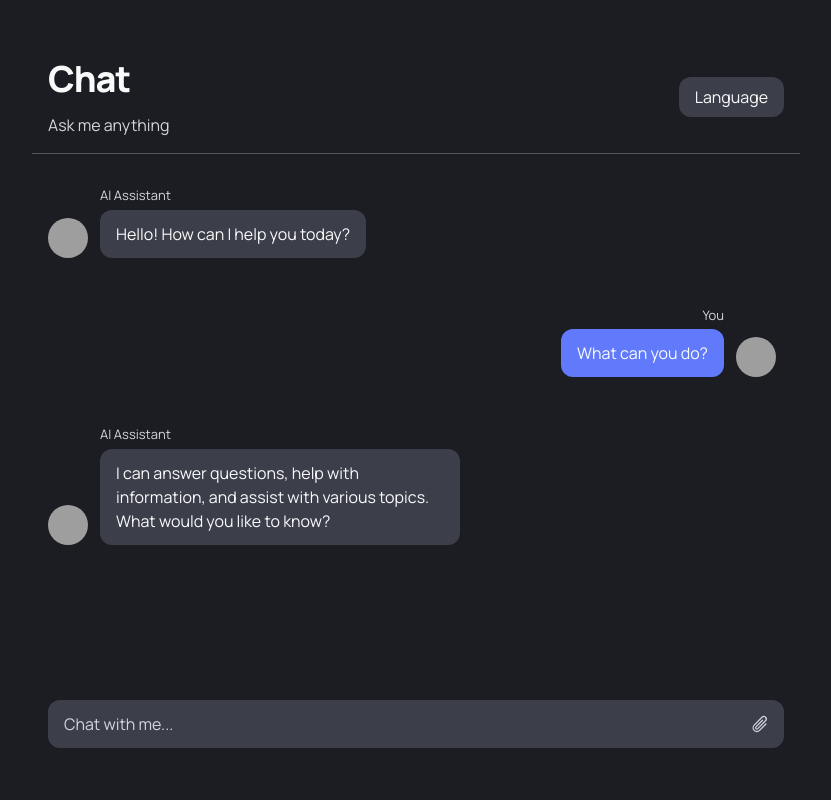
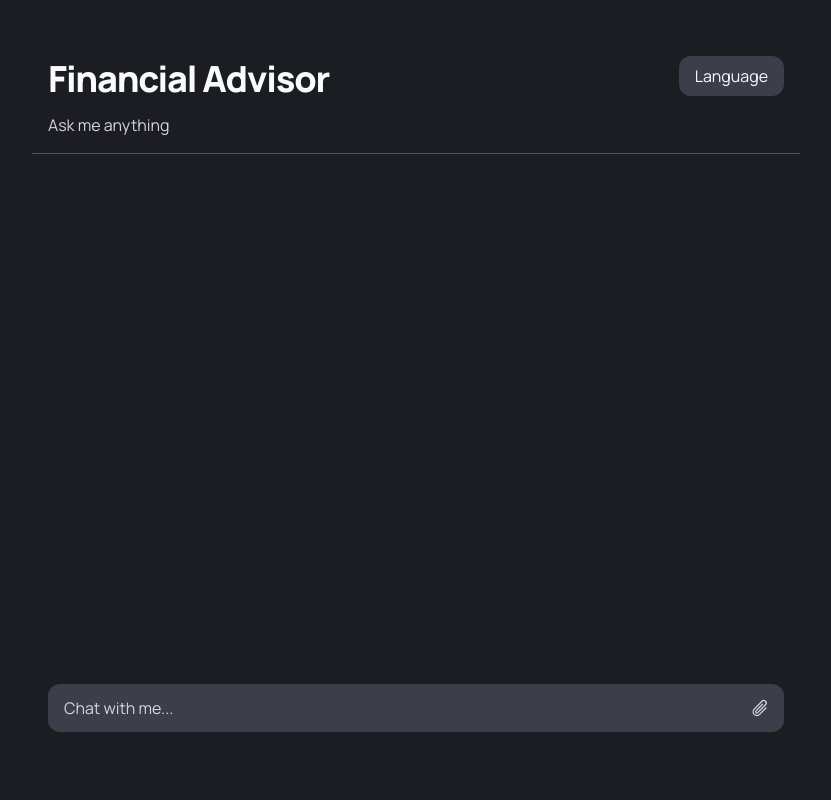
Before and after one commit to AnderVicario/GrAL, a Flask app: page / in a window 1280 px wide. Shown: the whole page, without its empty margins (224-1055 px from the left). Run offline with Flask 3, Linux system fonts and the light colour scheme; some libraries are stand-ins or nearby versions; grey boxes are pictures that could not be loaded.

Commit message:
feat: conversation init

```diff
--- a/agents/news_agent.py
+++ b/agents/news_agent.py
@@ -31,7 +31,7 @@ class NewsAnalysisAgent:
         queries = [self.entity]
 
         if self.country:
-            queries.append(f"{self.entity} {self.country_name}")
+            queries.append(f"{self.entity} {self.country}")
 
         if self.sector:
             queries.append(f"{self.entity} {self.sector}")
--- a/app.py
+++ b/app.py
@@ -1,9 +1,11 @@
 from flask import Flask, render_template, request, redirect, url_for, session
+from main import main
 import os, locale, json, glob
 
 # Configuración básica de la aplicación
 template_dir = os.path.abspath(os.path.join(os.path.dirname(__file__), 'web', 'templates'))
-app = Flask(__name__, template_folder=template_dir)
+static_dir = os.path.abspath(os.path.join(os.path.dirname(__file__), 'web', 'static'))
+app = Flask(__name__, template_folder=template_dir, static_folder=static_dir)
 
 app.secret_key = 'clave_secreta'  # Necesaria para usar sesiones
 
@@ -21,6 +23,10 @@ for lang in language_list:
 
 conversation = []
 
+@app.before_request
+def initialize_conversation():
+    if 'conversation' not in session:
+        session['conversation'] = []
 
 @app.route("/set_lang/<lang>")
 def set_lang(lang):
@@ -32,22 +38,34 @@ def set_lang(lang):
 
 @app.route("/", methods=["GET", "POST"])
 def index():
-    # Obtener el idioma seleccionado de la sesión o usar por defecto
     lang_code = session.get('app_language', 'en_US')
     translations = languages.get(lang_code, {})
-
-    print(translations)
 
     if request.method == "POST":
         user_input = request.form.get("user_input", "").strip()
         if user_input:
-            # Generar una respuesta placeholder para el bot
-            bot_response = f"Bot response (placeholder) for: {user_input}"
-            conversation.append({"sender": translations.get("user", "User"), "message": user_input})
-            conversation.append({"sender": translations.get("ai", "AI Assistant"), "message": bot_response})
+            # Añadir mensaje del usuario
+            session['conversation'].append({
+                "sender": translations.get("user", "User"),
+                "message": user_input
+            })
+
+            # Obtener respuesta del bot
+            bot_response = main(user_input)  # Asegúrate que esta función existe
+
+            # Añadir respuesta del bot
+            session['conversation'].append({
+                "sender": translations.get("ai", "AI"),
+                "message": bot_response
+            })
+
+            session.modified = True  # Necesario para actualizar la sesión
+
         return redirect(url_for("index"))
 
-    return render_template("index.html", conversation=conversation, translations=translations)
+    return render_template("index.html",
+                         translations=translations,
+                         conversation=session.get('conversation', []))
 
 
 if __name__ == "__main__":
--- /dev/null
+++ b/web/static/scripts.js
@@ -0,0 +1,14 @@
+document.getElementById('langToggle').addEventListener('click', function() {
+    const dropdown = document.getElementById('langDropdown');
+    dropdown.classList.toggle('hidden');
+  });
+
+  // Cerrar el dropdown si se hace clic fuera
+  document.addEventListener('click', function(event) {
+    const dropdown = document.getElementById('langDropdown');
+    const toggleButton = document.getElementById('langToggle');
+
+    if (!dropdown.contains(event.target) && !toggleButton.contains(event.target)) {
+      dropdown.classList.add('hidden');
+    }
+  });
--- a/web/templates/index.html
+++ b/web/templates/index.html
@@ -23,61 +23,53 @@
                 <p class="text-[#F9FAFA] text-4xl font-black leading-tight tracking-[-0.033em]">{{ translations.title }}</p>
                 <p class="text-[#D5D6DD] text-base font-normal leading-normal">{{ translations.subtitle }}</p>
               </div>
-              <div class="flex items-center gap-3">
               <div class="relative group">
-                    <button class="flex items-center justify-center h-10 px-4 rounded-xl bg-[#3C3F4A] text-[#F9FAFA]">
+                <button id="langToggle" class="flex items-center justify-center h-10 px-4 rounded-xl bg-[#3C3F4A] text-[#F9FAFA]">
                   {{ translations.lang }}
                 </button>
-                    <div class="hidden group-hover:block absolute right-0 mt-2 w-32 bg-[#3C3F4A] rounded-lg shadow-lg">
-                        <a href="{{ url_for('set_lang', lang='en_US') }}" class="block px-4 py-2 text-[#F9FAFA] hover:bg-[#607AFB]">
+                <div id="langDropdown" class="hidden absolute right-0 mt-1 bg-[#3C3F4A] rounded-lg shadow-lg z-50">
+                  <a href="{{ url_for('set_lang', lang='en_US') }}" class="block px-4 py-2 text-[#F9FAFA] hover:bg-[#607AFB] hover:rounded-lg">
                     English
                   </a>
-                        <a href="{{ url_for('set_lang', lang='eu_ES') }}" class="block px-4 py-2 text-[#F9FAFA] hover:bg-[#607AFB]">
+                  <a href="{{ url_for('set_lang', lang='eu_ES') }}" class="block px-4 py-2 text-[#F9FAFA] hover:bg-[#607AFB] hover:rounded-lg">
                     Euskara
                   </a>
                 </div>
               </div>
             </div>
+
+            <div class="flex-1 overflow-y-auto pr-2 mb-4 space-y-4" style="scrollbar-width: auto; scrollbar-color: #3C3F4A #1C1D22;">
+              {% for message in conversation %}
+                {% if message.sender == translations.user %}
+                  <!-- Mensaje del usuario -->
+                  <div class="flex items-end gap-3 p-4 justify-end">
+                    <div class="flex flex-1 flex-col gap-1 items-end">
+                      <p class="text-[#D5D6DD] text-[13px] font-normal leading-normal max-w-[360px] text-right">{{ message.sender }}</p>
+                      <p class="text-base font-normal leading-normal flex max-w-[360px] rounded-xl px-4 py-3 bg-[#607AFB] text-[#F9FAFA]">{{ message.message }}</p>
                     </div>
-            <div class="flex-1 overflow-y-auto pr-2 mb-4 space-y-4" style="scrollbar-width: auto; scrollbar-color: #3C3F4A #1C1D22;">
+                    <div class="bg-center bg-no-repeat aspect-square bg-cover rounded-full w-10 shrink-0"
+                         style='background-image: url("https://cdn.usegalileo.ai/sdxl10/014920d7-e0b4-4ffa-823a-811dd0d3cdbc.png");'></div>
+                  </div>
+                {% else %}
+                  <!-- Mensaje del AI -->
                   <div class="flex items-end gap-3 p-4">
-                <div
-                  class="bg-center bg-no-repeat aspect-square bg-cover rounded-full w-10 shrink-0"
-                  style='background-image: url("https://cdn.usegalileo.ai/sdxl10/8029f34c-93c4-4185-98e4-617a2b55e4e6.png");'
-                ></div>
+                    <div class="bg-center bg-no-repeat aspect-square bg-cover rounded-full w-10 shrink-0"
+                         style='background-image: url("https://cdn.usegalileo.ai/sdxl10/8029f34c-93c4-4185-98e4-617a2b55e4e6.png");'></div>
                     <div class="flex flex-1 flex-col gap-1 items-start">
-                  <p class="text-[#D5D6DD] text-[13px] font-normal leading-normal max-w-[360px]">{{ translations.ai }}</p>
-                  <p class="text-base font-normal leading-normal flex max-w-[360px] rounded-xl px-4 py-3 bg-[#3C3F4A] text-[#F9FAFA]">{{ translations.message1 }}</p>
+                      <p class="text-[#D5D6DD] text-[13px] font-normal leading-normal max-w-[360px]">{{ message.sender }}</p>
+                      <p class="text-base font-normal leading-normal flex max-w-[360px] rounded-xl px-4 py-3 bg-[#3C3F4A] text-[#F9FAFA]">{{ message.message }}</p>
                     </div>
                   </div>
-              <div class="flex items-end gap-3 p-4 justify-end">
-                <div class="flex flex-1 flex-col gap-1 items-end">
-                  <p class="text-[#D5D6DD] text-[13px] font-normal leading-normal max-w-[360px] text-right">{{ translations.user }}</p>
-                  <p class="text-base font-normal leading-normal flex max-w-[360px] rounded-xl px-4 py-3 bg-[#607AFB] text-[#F9FAFA]">{{ translations.message2 }}</p>
-                </div>
-                <div
-                  class="bg-center bg-no-repeat aspect-square bg-cover rounded-full w-10 shrink-0"
-                  style='background-image: url("https://cdn.usegalileo.ai/sdxl10/014920d7-e0b4-4ffa-823a-811dd0d3cdbc.png");'
-                ></div>
-              </div>
-              <div class="flex items-end gap-3 p-4">
-                <div
-                  class="bg-center bg-no-repeat aspect-square bg-cover rounded-full w-10 shrink-0"
-                  style='background-image: url("https://cdn.usegalileo.ai/sdxl10/4ac9fb50-6ae0-44b6-994d-caf00c3bdb32.png");'
-                ></div>
-                <div class="flex flex-1 flex-col gap-1 items-start">
-                  <p class="text-[#D5D6DD] text-[13px] font-normal leading-normal max-w-[360px]">{{ translations.ai }}</p>
-                  <p class="text-base font-normal leading-normal flex max-w-[360px] rounded-xl px-4 py-3 bg-[#3C3F4A] text-[#F9FAFA]">
-                    {{ translations.message3 }}
-                  </p>
-                </div>
-              </div>
+                {% endif %}
+              {% endfor %}
             </div>
 
             <div class="sticky bottom-0 left-0 right-0 flex items-center px-4 py-3 gap-3 @container bg-[#1C1D22]">
+              <form method="POST" action="{{ url_for('index') }}" class="w-full flex gap-3">
                 <label class="flex flex-col min-w-40 h-12 flex-1">
                   <div class="flex w-full flex-1 items-stretch rounded-xl h-full">
                     <input
+                      name="user_input"
                       placeholder="Chat with me..."
                       class="form-input flex w-full min-w-0 flex-1 resize-none overflow-hidden rounded-xl text-[#F9FAFA] focus:outline-0 focus:ring-0 border-none bg-[#3C3F4A] focus:border-none h-full placeholder:text-[#D5D6DD] px-4 rounded-r-none border-r-0 pr-2 text-base font-normal leading-normal"
                       value=""
@@ -85,7 +77,7 @@
                     <div class="flex border-none bg-[#3C3F4A] items-center justify-center pr-4 rounded-r-xl border-l-0 !pr-2">
                       <div class="flex items-center gap-4 justify-end">
                         <div class="flex items-center gap-1">
-                        <button class="flex items-center justify-center p-1.5">
+                          <button class="flex items-center justify-center p-1.5" type="button">
                             <div class="text-[#D5D6DD]" data-icon="Paperclip" data-size="20px" data-weight="regular">
                               <svg xmlns="http://www.w3.org/2000/svg" width="20px" height="20px" fill="currentColor" viewBox="0 0 256 256">
                                 <path
@@ -96,6 +88,7 @@
                           </button>
                         </div>
                         <button
+                          type="submit"
                           class="min-w-[84px] max-w-[480px] cursor-pointer items-center justify-center overflow-hidden rounded-xl h-8 px-4 bg-[#607AFB] text-[#F9FAFA] text-sm font-medium leading-normal hidden @[480px]:block"
                         >
                           <span class="truncate">{{ translations.send }}</span>
@@ -104,10 +97,12 @@
                     </div>
                   </div>
                 </label>
+              </form>
             </div>
           </div>
         </div>
       </div>
     </div>
+    <script src="{{ url_for('static', filename='scripts.js') }}"></script>
   </body>
 </html>
--- a/web/translations/en_US.json
+++ b/web/translations/en_US.json
@@ -1,8 +1,8 @@
 {
-    "title": "Chat",
+    "title": "Financial Advisor",
     "subtitle": "Ask me anything",
     "lang": "Language",
-    "ai": "AI Assistant",
+    "ai": "AI",
     "user": "You",
     "message1": "Hello! How can I help you today?",
     "message2": "What can you do?",
--- a/web/translations/eu_ES.json
+++ b/web/translations/eu_ES.json
@@ -1,11 +1,11 @@
 {
     "title": "Finantza Aholkularia",
-    "subtitle": "Ask me anything",
-    "lang": "Language",
-    "ai": "AI Assistant",
-    "user": "You",
+    "subtitle": "Galdera bat egin",
+    "lang": "Hizkuntza",
+    "ai": "AA",
+    "user": "Zu",
     "message1": "Hello! How can I help you today?",
     "message2": "What can you do?",
     "message3": "I can answer questions, help with information, and assist with various topics. What would you like to know?",
-    "send": "Send"
+    "send": "Bidali"
 }
```
Also changed, not shown: agents/search_agent.py (+16 -5 lines), main.py (+5 -4 lines). Lines whose indentation alone changed are shown as unchanged.
